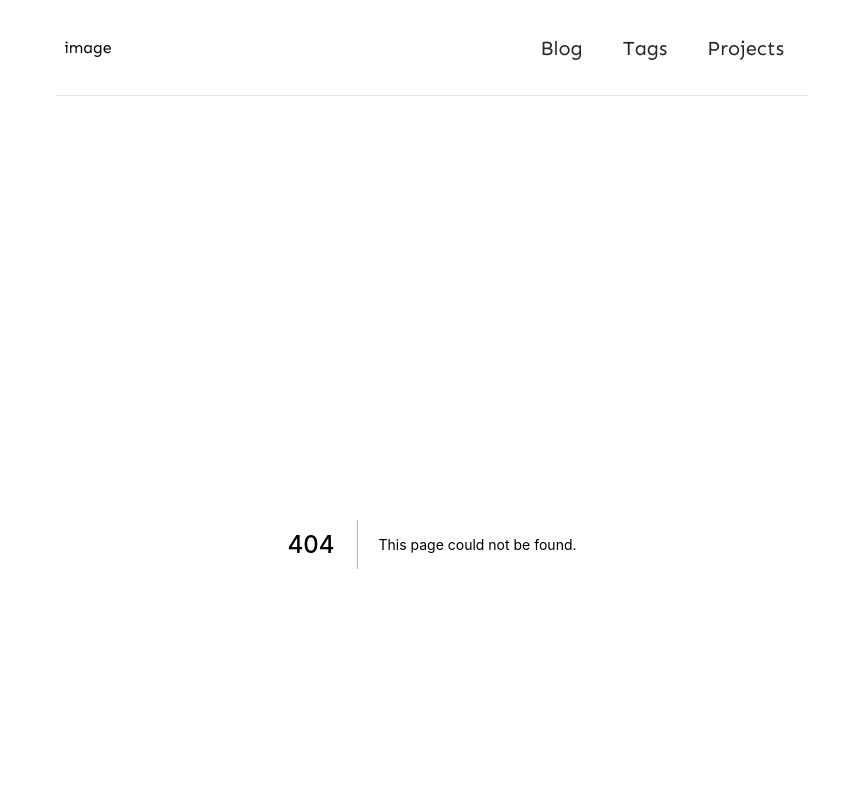
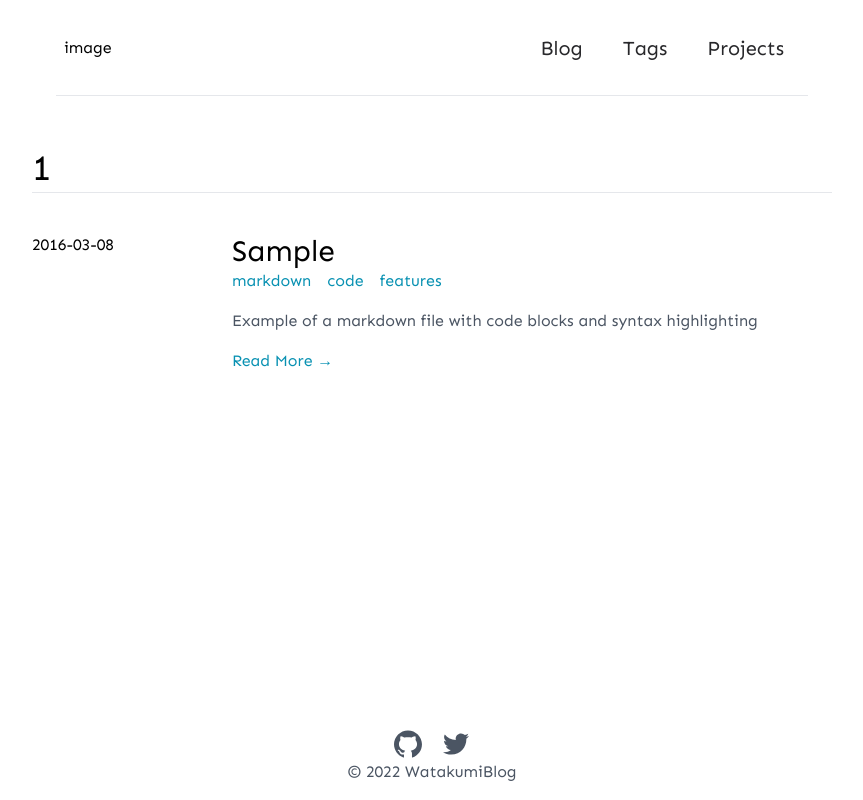
Before and after one commit to Watakumi/Watakumi-blog-next, a Next.js app: page /tags/1 in a window 1280 px wide. Before the commit this address had no page. Shown: the top 800 px of the page, without its empty margins (208-1071 px from the left). Built offline with nearby package versions, Linux system fonts and the light colour scheme.

Commit message:
tagから記事を抽出できるようにする

```diff
--- /dev/null
+++ b/pages/tags/[tag].tsx
@@ -0,0 +1,44 @@
+import { InferGetStaticPropsType } from 'next';
+import { Card } from '../../components/Card';
+import { TitleContent } from '../../components/TitleContent';
+import { getAllPosts, getAllTags } from '../../lib/utils';
+
+type Props = InferGetStaticPropsType<typeof getStaticProps>;
+export async function getStaticPaths() {
+  const tags = getAllTags();
+
+  return {
+    paths: Object.keys(tags).map((tag) => ({
+      params: {
+        tag,
+      },
+    })),
+    fallback: false,
+  };
+}
+
+export const getStaticProps = ({ params }: any) => {
+  const allPosts = getAllPosts(['slug', 'title', 'date', 'tags', 'summary']);
+  const filteredPosts = allPosts.filter((post) =>
+    post.tags?.map((tag) => tag.includes(params.tag))
+  );
+
+  return { props: { posts: filteredPosts, tag: params.tag } };
+};
+export default function Tag({ posts, tag }: Props) {
+  return (
+    <div>
+      <TitleContent title={tag} />
+      {posts?.map((post) => (
+        <Card
+          key={post.slug}
+          title={post.title}
+          summary={post.summary}
+          tags={post.tags}
+          date={post.date}
+          slug={post.slug}
+        />
+      ))}
+    </div>
+  );
+}
```
